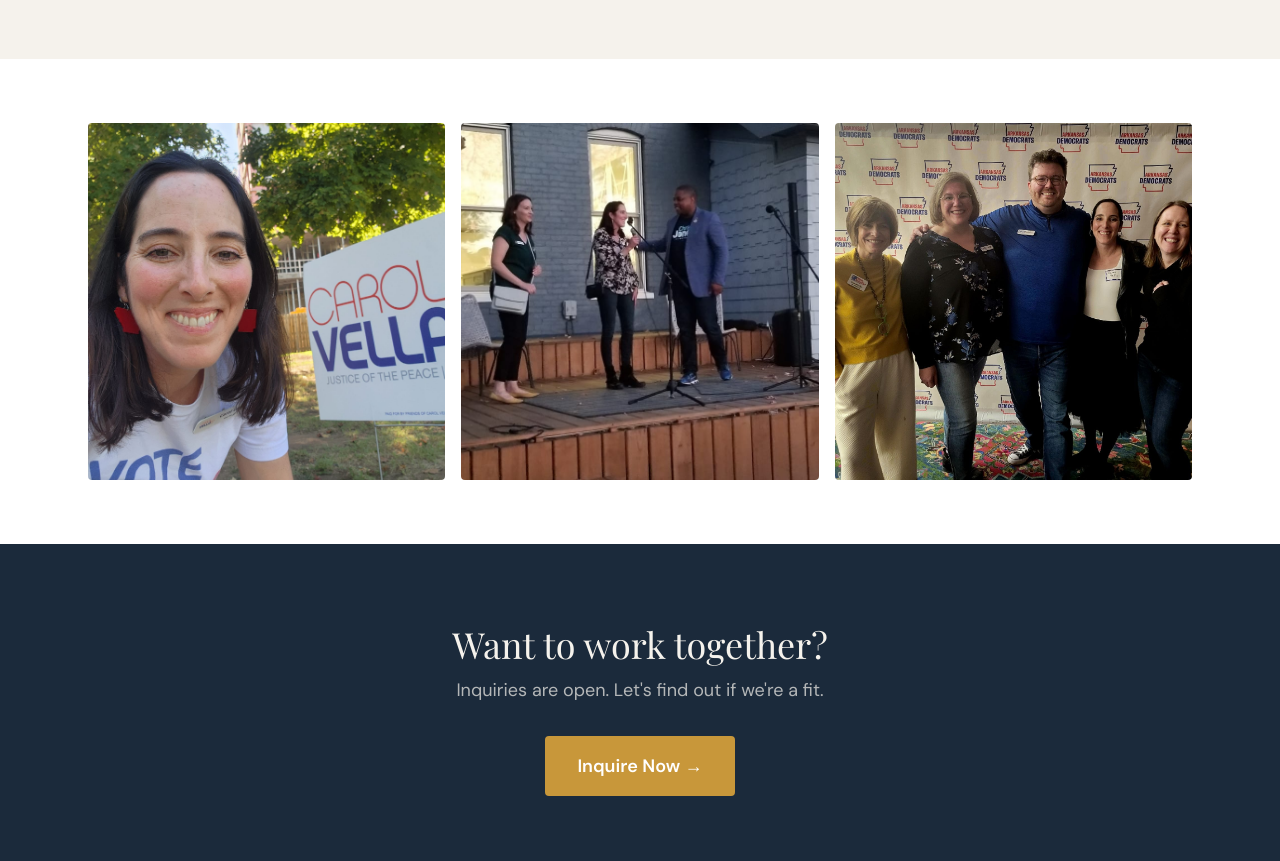
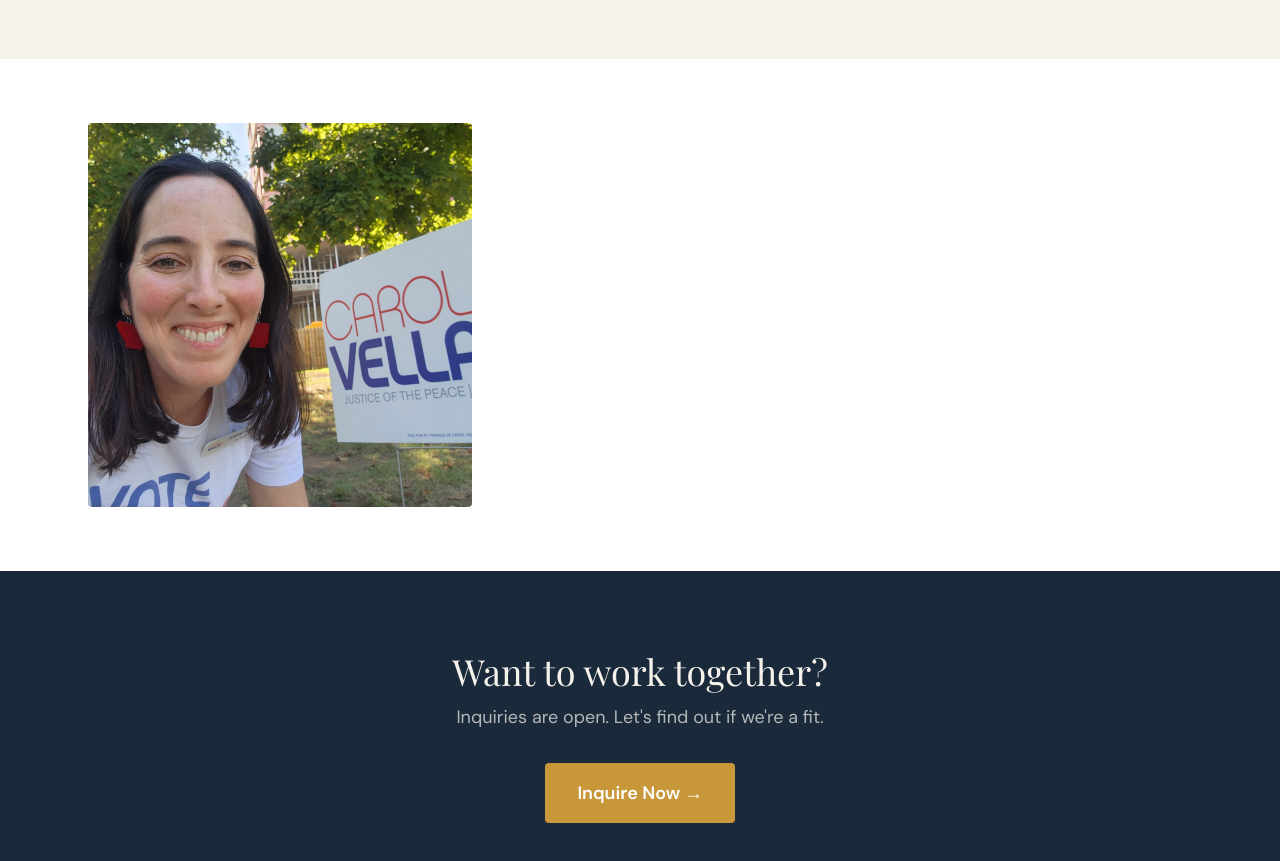
Before and after one commit to jasonpvella/campaign_business, a Next.js app in the folder blueprint-political/: page /about in a window 1280 px wide. Shown: the part 2600-3461 px from the top of the page. Built offline with nearby package versions, Linux system fonts and the light colour scheme; a web font is replaced by a local one.

Commit message:
fix: remove middle and right photos from about gallery

```diff
--- a/blueprint-political/src/app/about/page.tsx
+++ b/blueprint-political/src/app/about/page.tsx
@@ -135,27 +135,11 @@ export default function AboutPage() {
       {/* Photo gallery */}
       <section className="py-16 bg-white">
         <div className="max-w-6xl mx-auto px-6">
-          <div className="grid md:grid-cols-3 gap-4">
+          <div className="max-w-sm">
             <div className="relative aspect-square rounded overflow-hidden">
               <Image
                 src="/images/carol-jp-campaign.jpg"
                 alt="Carol Vella campaign sign"
-                fill
-                className="object-cover object-center"
-              />
-            </div>
-            <div className="relative aspect-square rounded overflow-hidden">
-              <Image
-                src="/images/carol-speech.jpg"
-                alt="Carol Vella speaking at campaign event"
-                fill
-                className="object-cover object-center"
-              />
-            </div>
-            <div className="relative aspect-square rounded overflow-hidden">
-              <Image
-                src="/images/carol-democrats-group.jpg"
-                alt="Carol Vella with Arkansas Democrats"
                 fill
                 className="object-cover object-center"
               />
```
